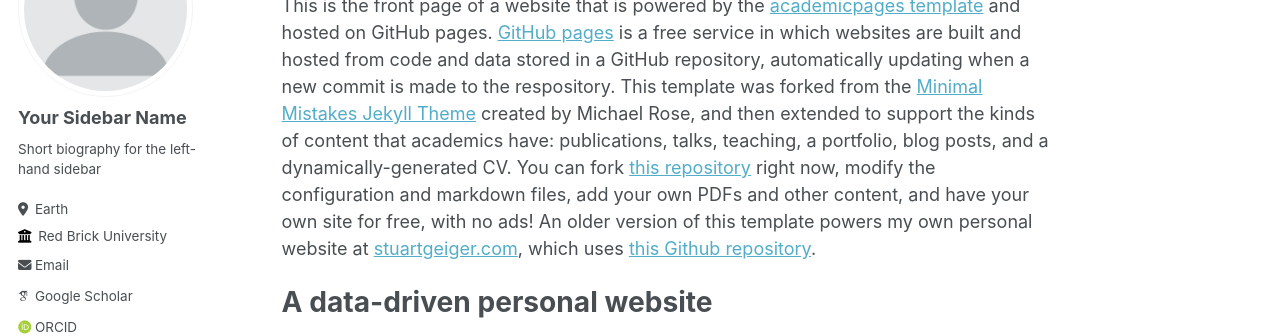
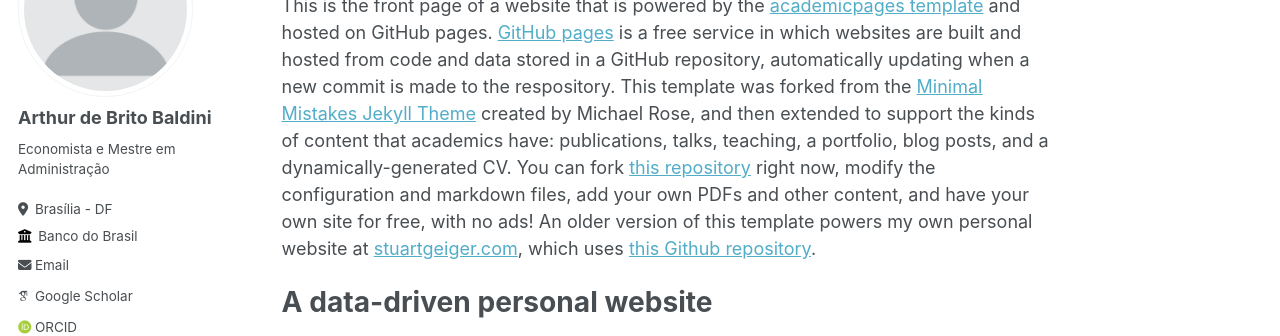
Before and after one commit to Arthur-Unb/arthurbaldini, a Jekyll site: the page built from _pages/about.md, in a window 1280 px wide. Shown: the part 164-500 px from the top of the page. Built offline with Jekyll 4.4.1, drawn with Linux system fonts in a browser that asks for light colours; some web fonts are replaced.

Commit message:
Update _config.yml

```diff
--- a/_config.yml
+++ b/_config.yml
@@ -22,13 +22,12 @@ repository               : "academicpages/academicpages.github.io"
 author:
   # Biographic information
   avatar           : "profile.png"
-  name             : "Your Sidebar Name"
-  pronouns         : # example: "she/her"
-  bio              : "Short biography for the left-hand sidebar"
-  location         : "Earth"
-  employer         : "Red Brick University"
+  name             : "Arthur de Brito Baldini"
+  bio              : "Economista e Mestre em Administração"
+  location         : "Brasília - DF"
+  employer         : "Banco do Brasil"
   uri              : # URL
-  email            : "none@example.org"
+  email            : "baldiniarthur@gmail.com"
 
   # Academic websites
   arxiv            : # URL - Update with the correct link to your profile
```
